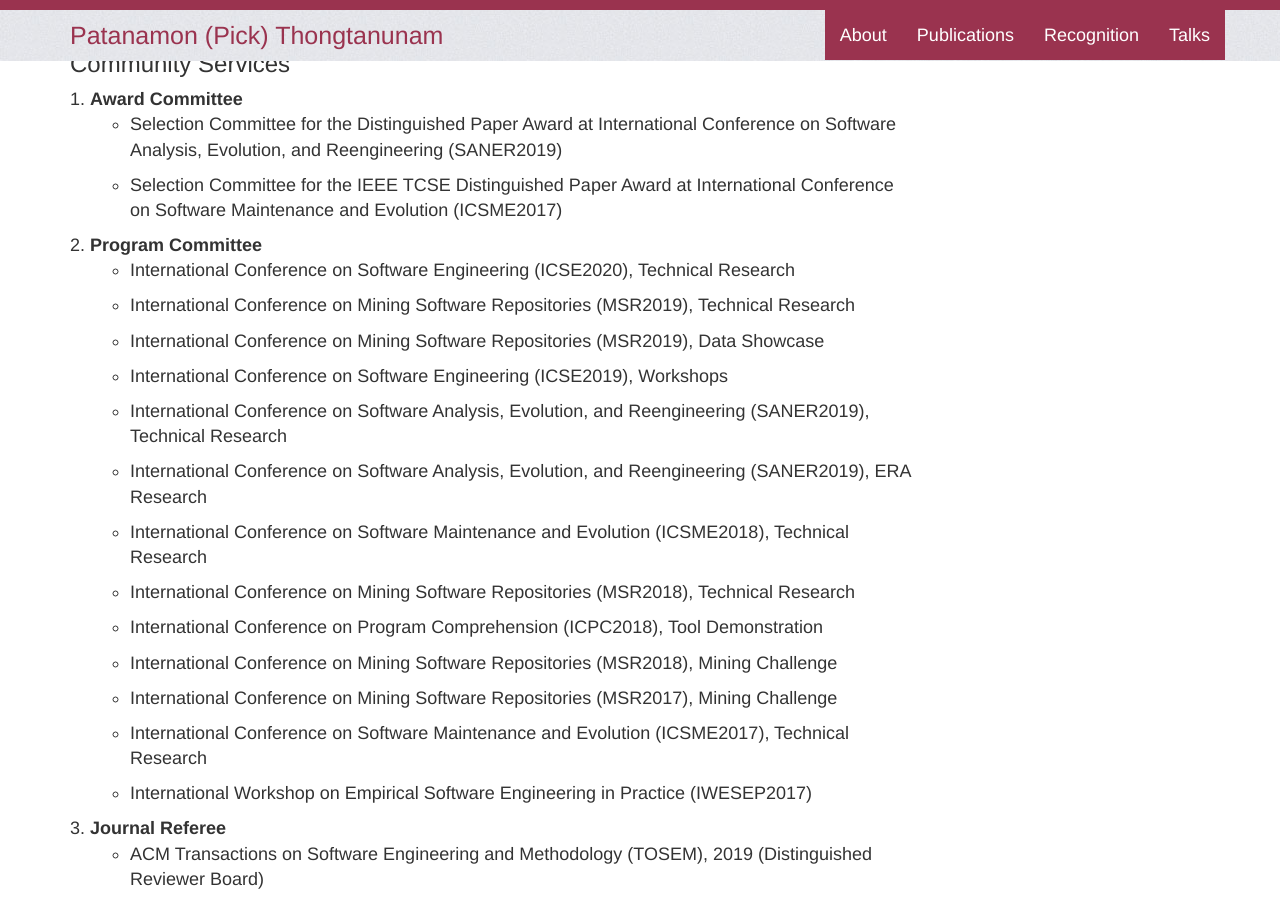
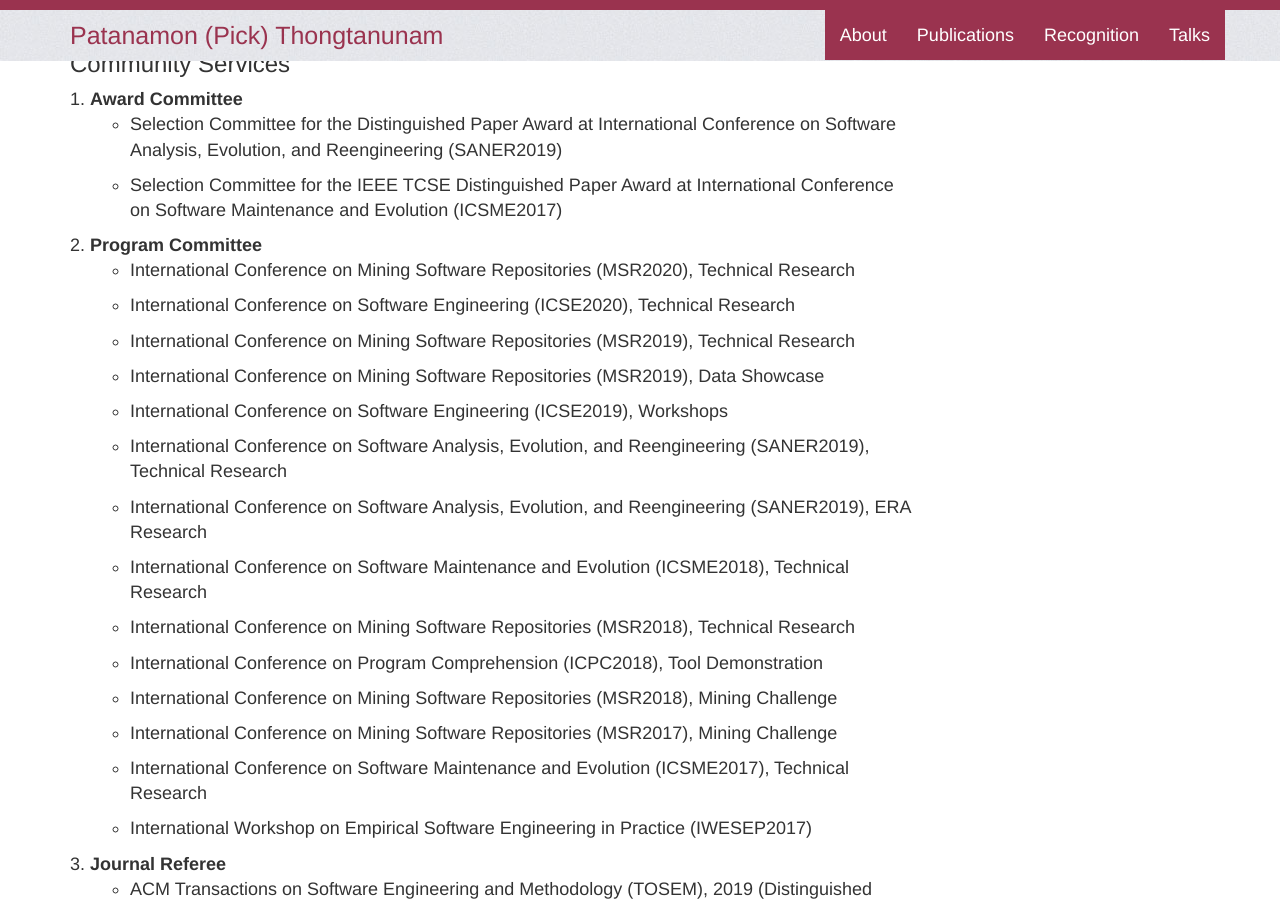
Before and after one commit to patanamon/patanamon.github.io, a Jekyll site: the page built from index.html, in a window 1280 px wide and 900 px high, scrolled down 4704 px. Built offline with Jekyll 4.4.1, drawn with Linux system fonts in a browser that asks for light colours; comment, search, counter and statistics services are not loaded.

Commit message:
add MSR record

```diff
--- a/_data/services.yml
+++ b/_data/services.yml
@@ -4,6 +4,7 @@
     - name: "Selection Committee for the IEEE TCSE Distinguished Paper Award at International Conference on Software Maintenance and Evolution (ICSME2017)"
 - name: "Program Committee"
   venues:
+    - name: "International Conference on Mining Software Repositories (MSR2020), Technical Research"
     - name: "International Conference on Software Engineering (ICSE2020), Technical Research"
     - name: "International Conference on Mining Software Repositories (MSR2019), Technical Research"
     - name: "International Conference on Mining Software Repositories (MSR2019), Data Showcase"
```
